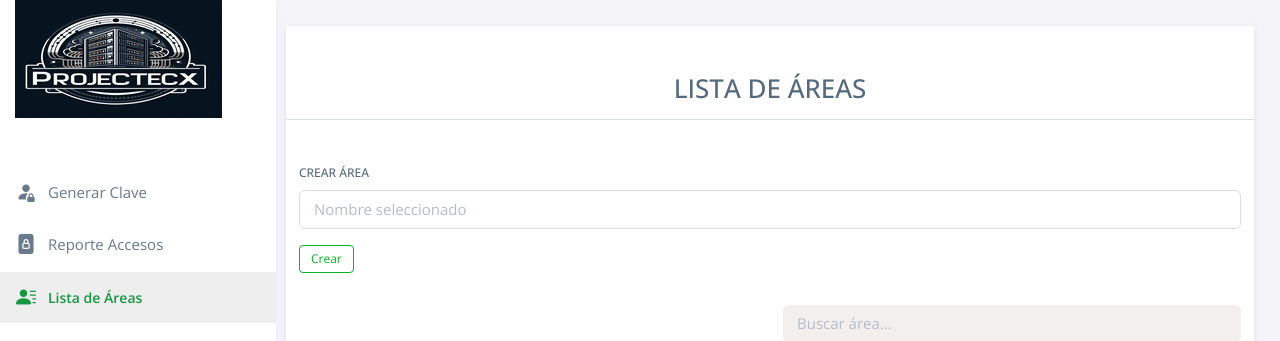
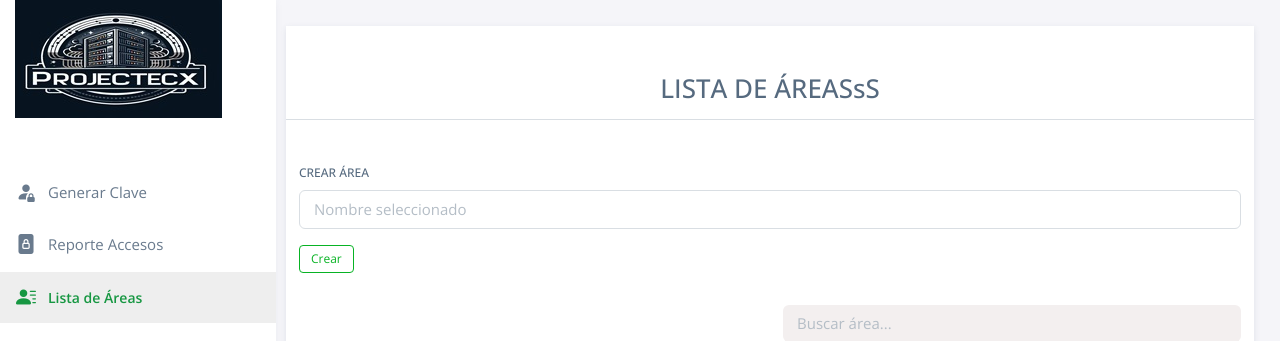
Before and after one commit to Ismaelsevi24/Ismaelsevi24.github.io, a Flask app: page /lista-de-areas in a window 1280 px wide. Shown: the top 341 px of the page. Run offline with Flask 3, Linux system fonts and the light colour scheme; the visitor is signed in with stand-in values (Sample User, id 1); data that the repository does not hold is empty; some libraries are stand-ins or nearby versions.

Commit message:
comprobacion

```diff
--- a/my-app/templates/public/usuarios/lista_areas.html
+++ b/my-app/templates/public/usuarios/lista_areas.html
@@ -7,7 +7,7 @@
 <div class="card" style="border-radius: 0px !important">
   <div class="row justify-content-center mb-2">
     <div class="col-md-12 mb-4">
-      <h3 class="text-center mt-5 mb-3">LISTA DE ÁREAS</h3>
+      <h3 class="text-center mt-5 mb-3">LISTA DE ÁREASsS</h3>
       <hr />
     </div>
     <!--CAMPO PARA CREAR AREAS-->
```
